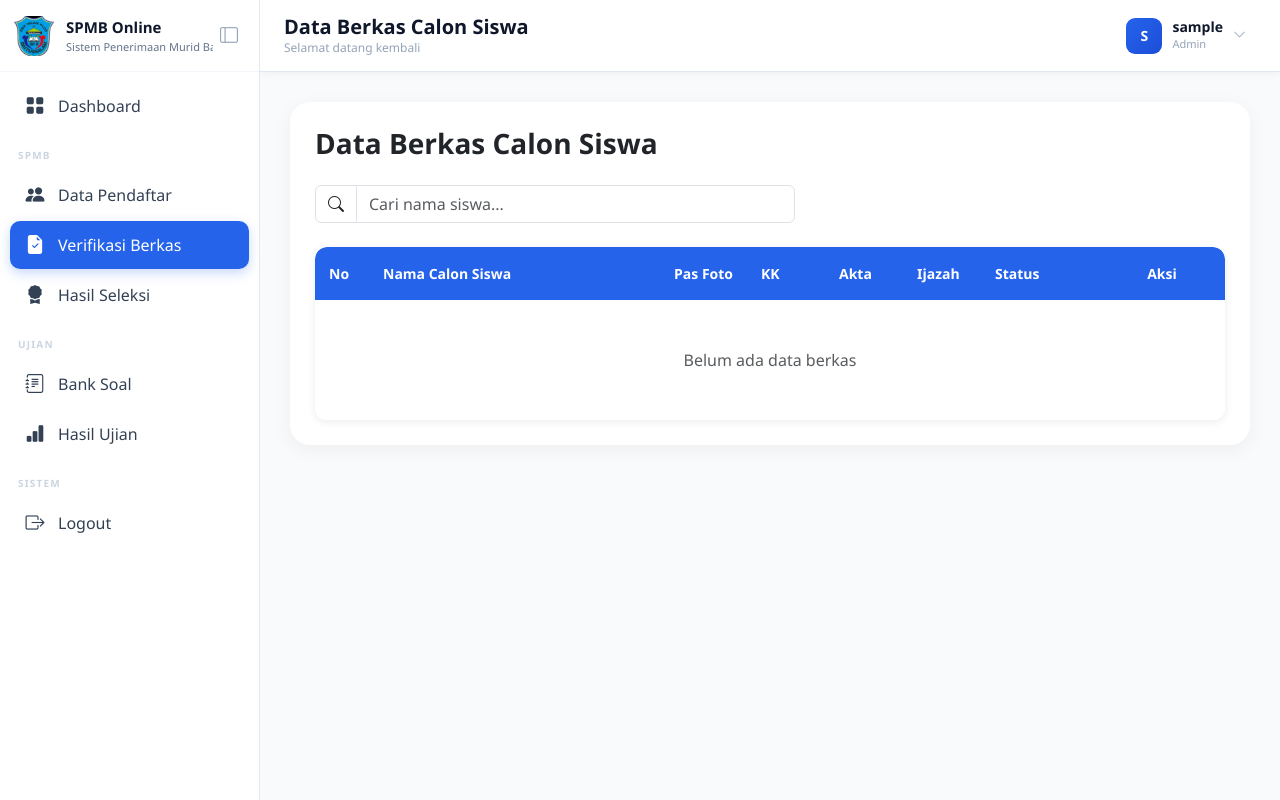
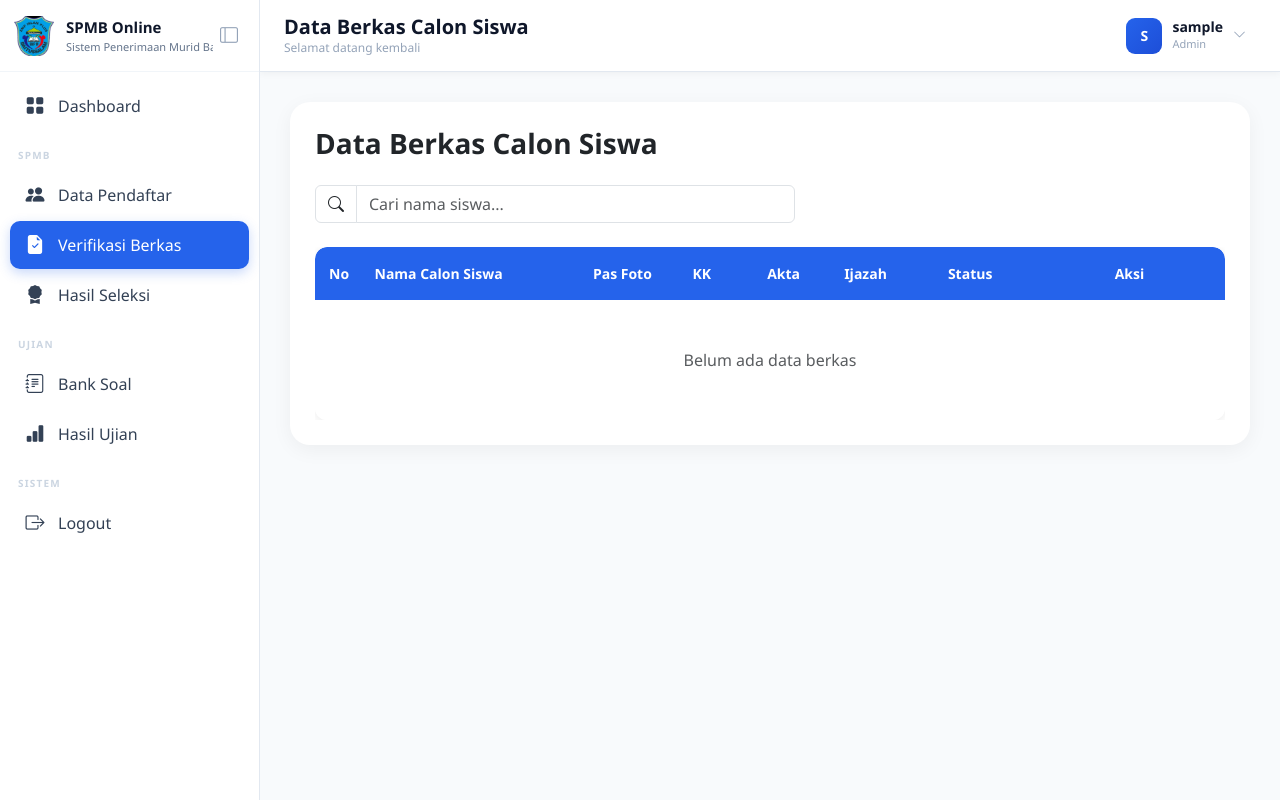
Before and after one commit to MUZAKI1453/ppdb, a Flask app: page /admin/berkas in a window 1280 px wide. Run offline with Flask 3, Linux system fonts and the light colour scheme; the visitor is signed in with stand-in values (Sample User, id 1); data comes from the database, SQL or seed files in the repository; data that the repository does not hold is empty.

Commit message:
merapihkan tampilan tabel data_berkas

```diff
--- a/templates/admin/data_berkas.html
+++ b/templates/admin/data_berkas.html
@@ -16,39 +16,41 @@
         }
         .berkas-table-wrapper {
             width: 100%;
-            overflow-x: visible;
+            overflow-x: auto;
+            -webkit-overflow-scrolling: touch;
         }
         #berkasTable {
-            table-layout: auto;
+            table-layout: fixed;
+            width: 100%;
+            min-width: 900px;
         }
         #berkasTable th:nth-child(1),
         #berkasTable td:nth-child(1) {
-            width: 54px;
+            width: 5%;
         }
         #berkasTable th:nth-child(2),
         #berkasTable td:nth-child(2) {
-            min-width: 240px;
+            width: 24%;
         }
         #berkasTable th:nth-child(n+3):nth-child(-n+6),
         #berkasTable td:nth-child(n+3):nth-child(-n+6) {
-            width: 78px;
+            width: 9%;
             white-space: nowrap;
         }
         #berkasTable th:nth-child(7),
         #berkasTable td:nth-child(7) {
-            width: 118px;
+            width: 14%;
             white-space: nowrap;
         }
         #berkasTable th:last-child,
         #berkasTable td:last-child {
-            width: 126px;
-            min-width: 126px;
-            max-width: 126px;
+            width: 21%;
             white-space: nowrap;
         }
         #berkasTable .action-buttons {
             display: inline-flex;
             flex-wrap: nowrap;
+            justify-content: center;
             gap: 4px;
             min-width: max-content;
         }
@@ -107,14 +109,14 @@
                 <thead>
 
                 <tr>
-                    <th width="60">No</th>
+                    <th>No</th>
                     <th>Nama Calon Siswa</th>
-                    <th>Pas Foto</th>
-                    <th>KK</th>
-                    <th>Akta</th>
-                    <th>Ijazah</th>
-                    <th>Status</th>
-                    <th width="220" class="text-center">Aksi</th>
+                    <th class="text-center">Pas Foto</th>
+                    <th class="text-center">KK</th>
+                    <th class="text-center">Akta</th>
+                    <th class="text-center">Ijazah</th>
+                    <th class="text-center">Status</th>
+                    <th class="text-center">Aksi</th>
                 </tr>
 
                 </thead>
@@ -198,7 +200,7 @@
                         </td>
 
                         <!-- STATUS -->
-                        <td>
+                        <td class="text-center">
 
                             {% set status = item.status_verifikasi|string|lower %}
 
```
